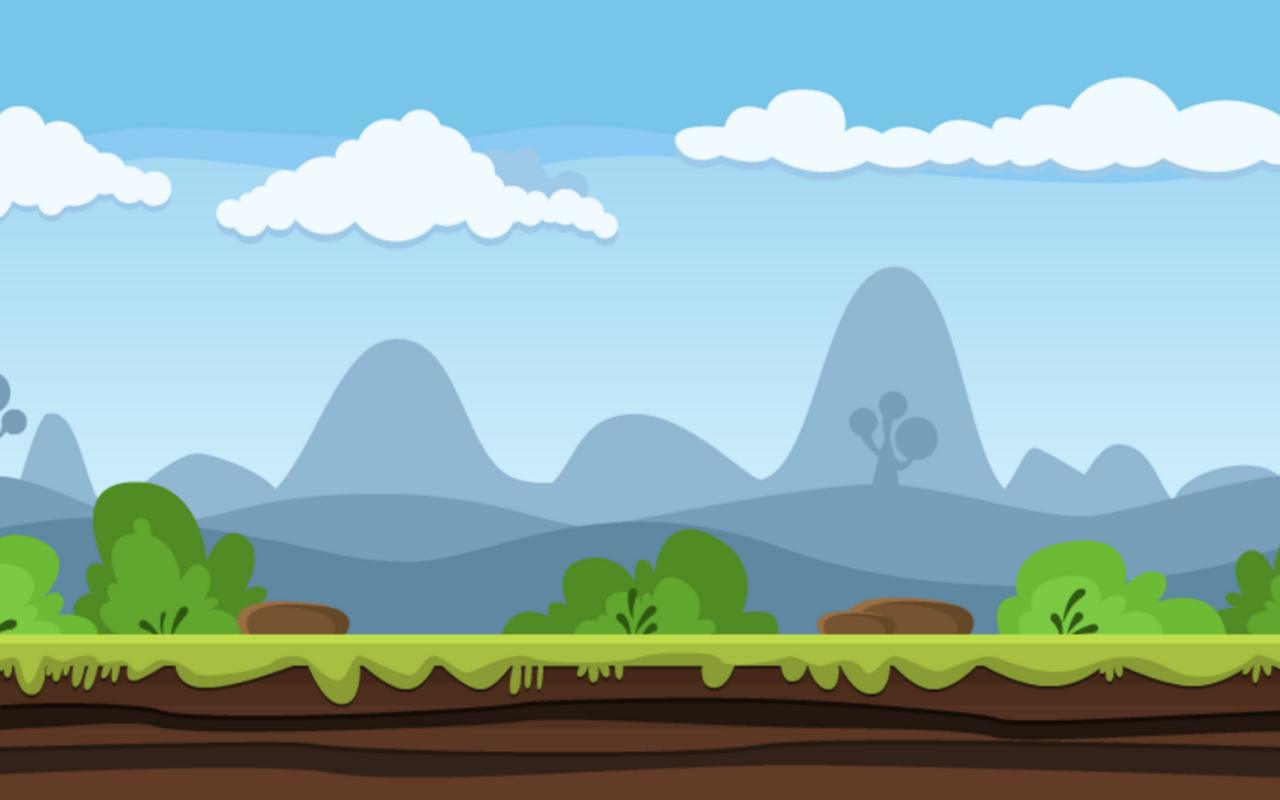
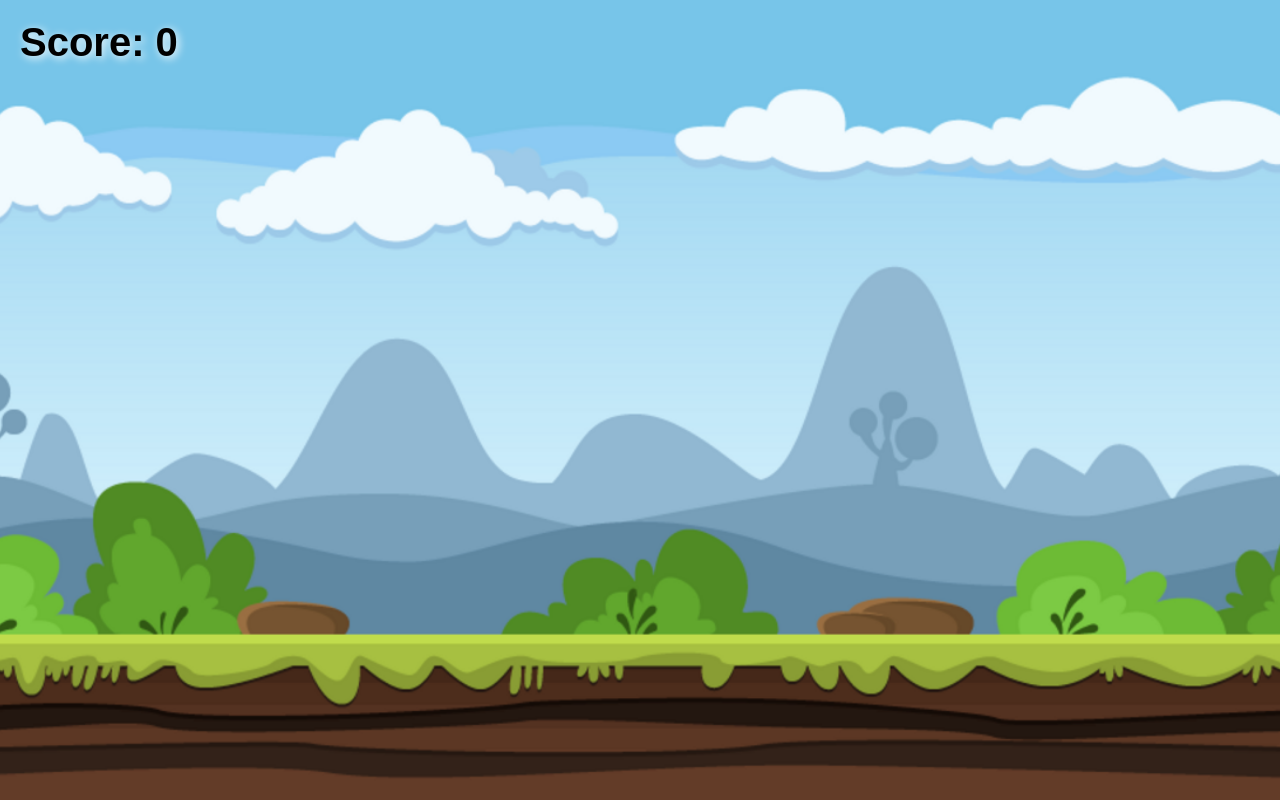
Before and after one commit to UdaraDewshan/2D-game-Project, a plain HTML site: page index.html in a window 1280 px wide. Drawn offline with Linux system fonts and the light colour scheme.

Commit message:
Add Score Plate

```diff
--- a/asset/style/style.css
+++ b/asset/style/style.css
@@ -11,3 +11,17 @@
 body {
     margin: 0;
 }
+
+.score{
+    position: absolute;
+    top: 20px;
+    left: 20px;
+    display: flex;
+    flex-direction: column;
+    gap: 15px;
+    font-family: Arial, sans-serif;
+    font-weight: bold;
+    font-size: 40px;
+    color: rgb(0, 0, 0);
+    text-shadow: 2px 2px 8px rgb(255, 255, 255);
+}
--- a/index.html
+++ b/index.html
@@ -10,6 +10,7 @@
 
     <div class = "background" id="background">
 
+        <div class="score" id="score">Score: 0</div>
 
     </div>
 
```
